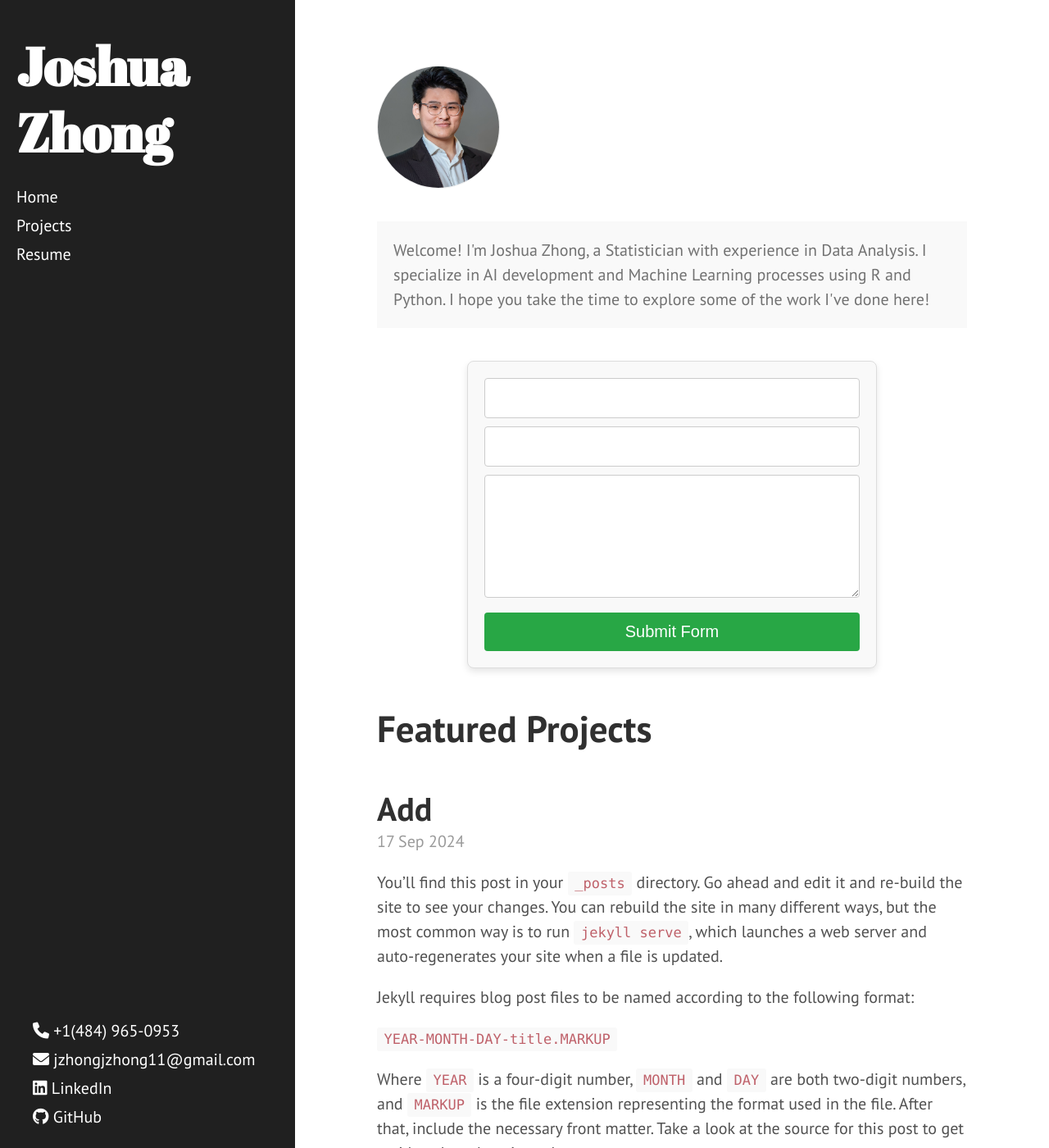
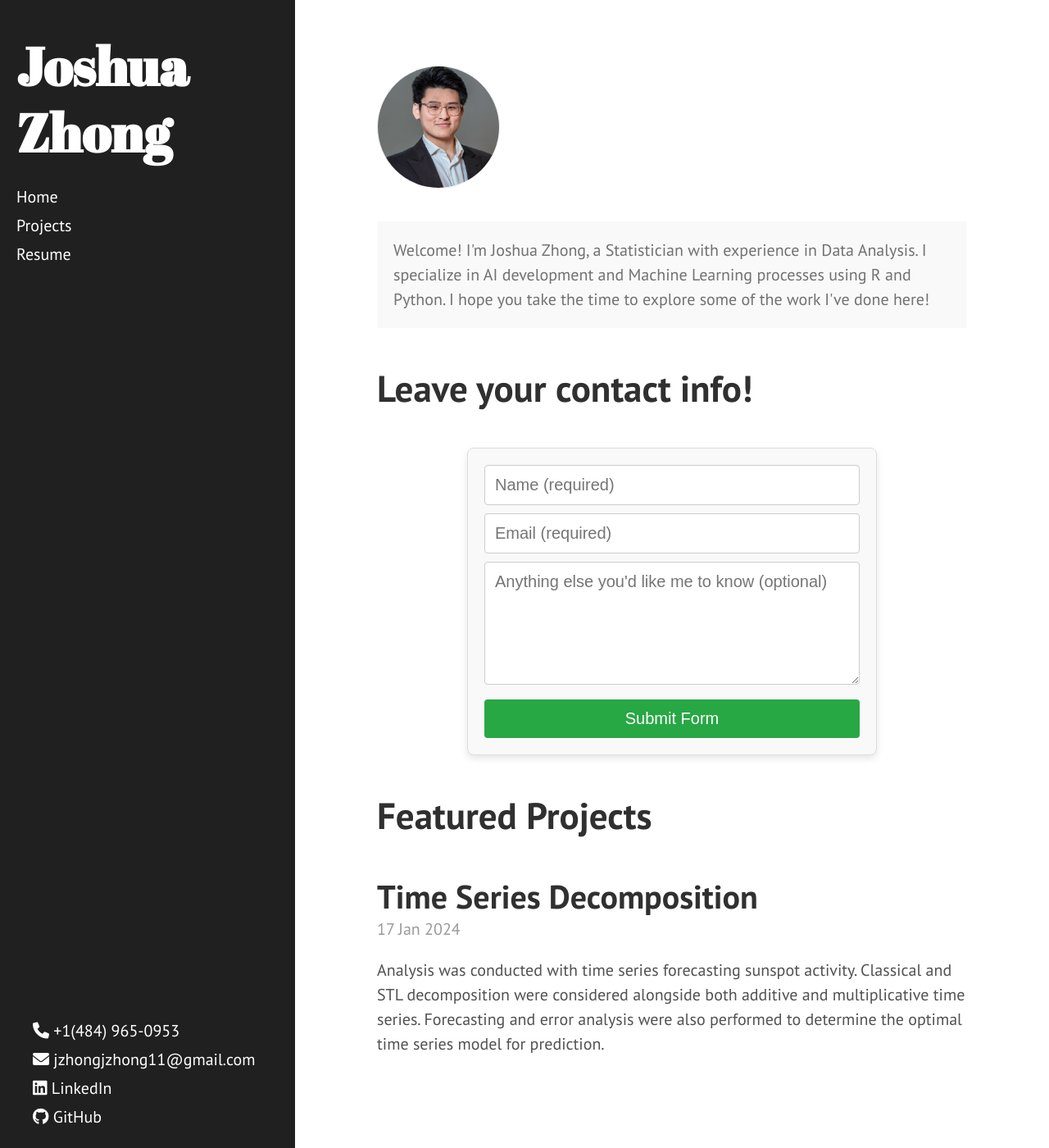
Before and after one commit to JZhong01/JZhong01.github.io, a Jekyll site: the page built from index.html, in a window 1280 px wide and 1400 px high. Shown: the whole window at 82% size. Built offline with Jekyll 4.4.1, drawn with Linux system fonts in a browser that asks for light colours; the list of posts is cut into pages by our own code; some of the changed text lies outside the part shown.

Commit message:
adding text to form, polishing up homepage

```diff
--- a/_posts/2024-09-17-welcome-to-jekyll.markdown
+++ b/_posts/2024-09-17-welcome-to-jekyll.markdown
@@ -2,7 +2,7 @@
 layout: post
 title:  "Add "
 date:   2024-09-17 19:31:18 -0400
-categories: home-page
+categories:
 ---
 You’ll find this post in your `_posts` directory. Go ahead and edit it and re-build the site to see your changes. You can rebuild the site in many different ways, but the most common way is to run `jekyll serve`, which launches a web server and auto-regenerates your site when a file is updated.
 
--- a/index.html
+++ b/index.html
@@ -12,6 +12,10 @@
   Welcome! I'm Joshua Zhong, a Statistician with experience in Data Analysis. I specialize in AI development and Machine Learning processes using R and Python. I hope you take the time to explore some of the work I've done here!
 </p>
 
+<h1 class="post-title" style="font-size: 2.25rem; margin-top: 1em; margin-bottom: 1em;">
+  Leave your contact info!
+</h1>
+
 
 <form action="https://api.web3forms.com/submit" method="POST">
 
@@ -19,9 +23,9 @@
   <input type="hidden" name="access_key" value="c1313a96-30c8-432e-9468-1fe4f83d0e7b">
 
   <!-- Form Inputs. Each input must have a name="" attribute -->
-  <input type="text" name="name" required>
-  <input type="email" name="email" required>
-  <textarea name="message" required></textarea>
+  <input type="text" name="name" placeholder="Name (required)" required>
+  <input type="email" name="email" placeholder="Email (required)" required>
+  <textarea name="message" placeholder="Anything else you'd like me to know (optional)"></textarea>
 
   <!-- Honeypot Spam Protection -->
   <input type="checkbox" name="botcheck" class="hidden" style="display: none;">
```
